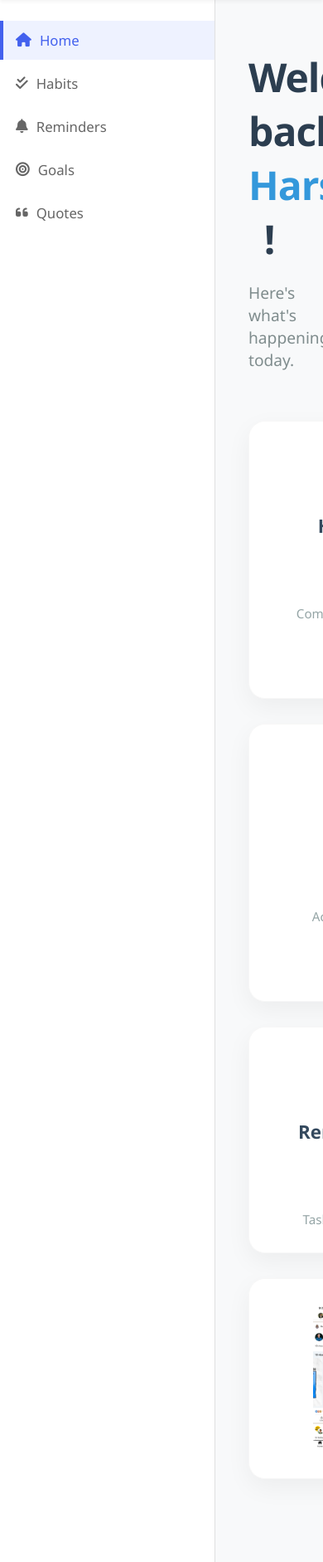
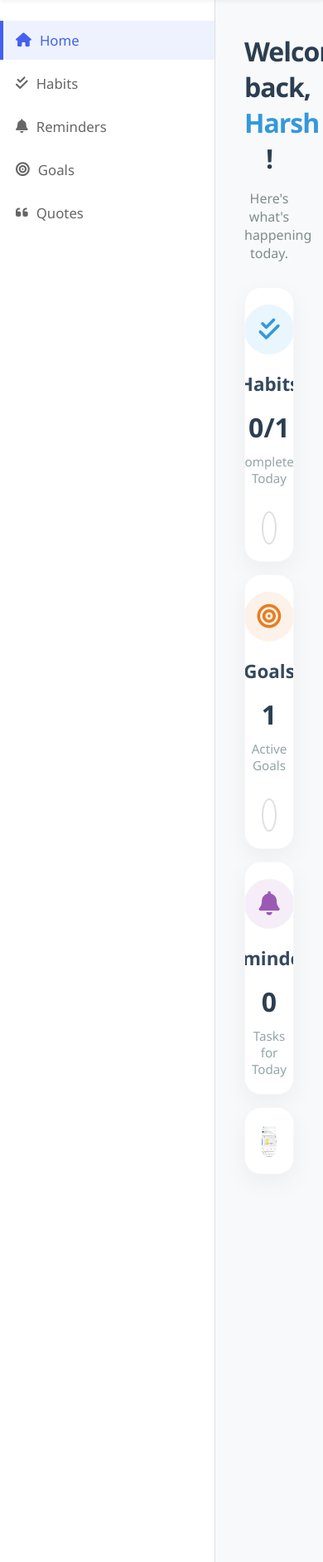
Before and after one commit to SinghalHarsh/harsh_website, a Flask app: page / in a window 390 px wide. Shown: the part 60-1942 px from the top of the page at 83% size. Run offline with Flask 3, Linux system fonts and the light colour scheme; a database or web service that is not in the repository returns one stand-in record (values such as "Sample title").

Commit message:
Fix mobile UI: responsive layout and touch support for name animation

```diff
--- a/templates/index.html
+++ b/templates/index.html
@@ -339,6 +339,36 @@
         bottom: 110%;
     }
 
+    /* Mobile Responsiveness */
+    @media (max-width: 768px) {
+        .dashboard-container {
+            padding: 20px 15px;
+        }
+        .hero-section {
+            margin-bottom: 30px;
+        }
+        .hero-title {
+            font-size: 2rem;
+        }
+        .hero-subtitle {
+            font-size: 1rem;
+        }
+        .dashboard-grid {
+            gap: 15px;
+            grid-template-columns: 1fr; /* Force single column on mobile */
+        }
+        .dash-card {
+            padding: 20px;
+        }
+        .dash-stat {
+            font-size: 2rem;
+        }
+        /* Make touch targets larger on mobile */
+        .habit-circle, .goal-circle, .reminder-circle, .habit-circle-more {
+            width: 40px;
+            height: 40px;
+        }
+    }
 </style>
 
 <div class="dashboard-container">
@@ -468,10 +498,14 @@ letters.forEach(letter => {
     let isDragging = false;
     let startX, startY, initialX, initialY;
 
-    letter.addEventListener('mousedown', (e) => {
+    const handleStart = (e) => {
         isDragging = true;
         letter.classList.remove('returning');
         letter.style.zIndex = 100;
+
+        // Get coordinates for mouse or touch
+        const clientX = e.touches ? e.touches[0].clientX : e.clientX;
+        const clientY = e.touches ? e.touches[0].clientY : e.clientY;
 
         // Get current transform values or default to 0
         const style = window.getComputedStyle(letter);
@@ -479,21 +513,28 @@ letters.forEach(letter => {
         initialX = matrix.m41;
         initialY = matrix.m42;
 
-        startX = e.clientX - initialX;
-        startY = e.clientY - initialY;
+        startX = clientX - initialX;
+        startY = clientY - initialY;
 
-        letter.setPointerCapture(e.pointerId);
-    });
+        if (e.type === 'mousedown') {
+            letter.setPointerCapture(e.pointerId);
+        }
+    };
 
-    window.addEventListener('mousemove', (e) => {
+    const handleMove = (e) => {
         if (!isDragging) return;
-        e.preventDefault();
-        const currentX = e.clientX - startX;
-        const currentY = e.clientY - startY;
+        // Prevent scrolling while dragging on mobile
+        if (e.cancelable && e.type === 'touchmove') e.preventDefault();
+
+        const clientX = e.touches ? e.touches[0].clientX : e.clientX;
+        const clientY = e.touches ? e.touches[0].clientY : e.clientY;
+
+        const currentX = clientX - startX;
+        const currentY = clientY - startY;
         letter.style.transform = `translate(${currentX}px, ${currentY}px)`;
-    });
+    };
 
-    window.addEventListener('mouseup', () => {
+    const handleEnd = () => {
         if (!isDragging) return;
         isDragging = false;
 
@@ -518,9 +559,6 @@ letters.forEach(letter => {
             let newY = startYVal * (1 - progress);
 
             // Add "Wavy" drift
-            // Sine wave that decays as it gets closer to home
-            // Frequency: 3 full waves (6 * PI)
-            // Amplitude: 30px max, decaying with (1-progress)
             const wave = Math.sin(progress * Math.PI * 6) * 30 * (1 - progress);
 
             // Apply wave to X axis (side-to-side drift)
@@ -537,7 +575,17 @@ letters.forEach(letter => {
         }
 
         requestAnimationFrame(animate);
-    });
+    };
+
+    // Mouse Events
+    letter.addEventListener('mousedown', handleStart);
+    window.addEventListener('mousemove', handleMove);
+    window.addEventListener('mouseup', handleEnd);
+
+    // Touch Events
+    letter.addEventListener('touchstart', handleStart, { passive: false });
+    window.addEventListener('touchmove', handleMove, { passive: false });
+    window.addEventListener('touchend', handleEnd);
 });
 
 function toggleHabit(event, habitName) {
```
